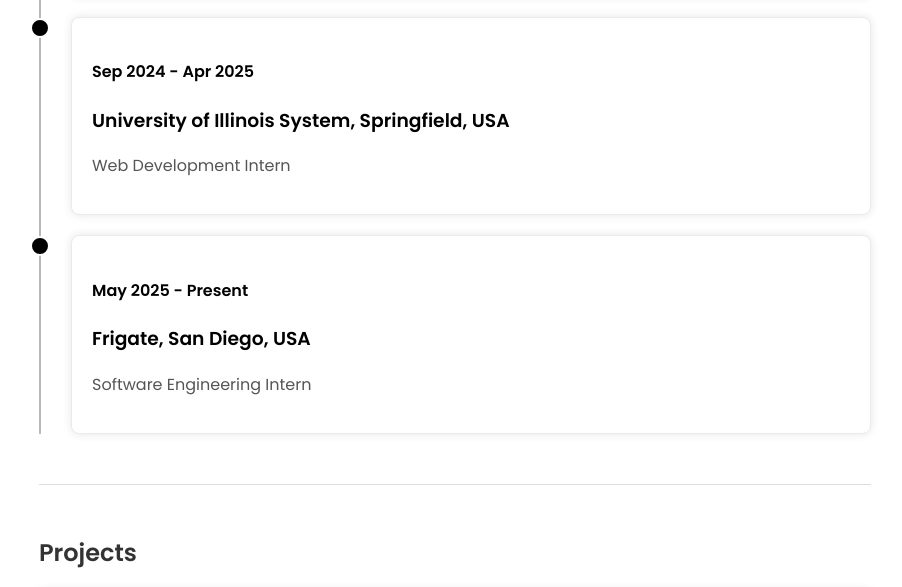
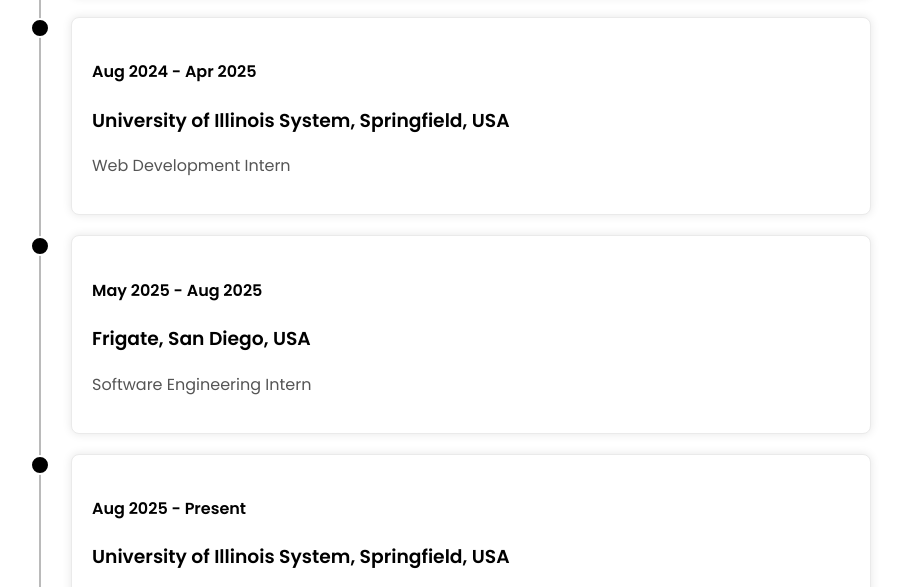
Before and after one commit to varunmedi/varunmedi.github.io, a plain HTML site: page index.html in a window 1280 px wide. Shown: the part 2135-2722 px from the top of the page, without its empty margins (185-1087 px from the left). Drawn offline with Linux system fonts and the light colour scheme.

Commit message:
Update index.html

```diff
--- a/index.html
+++ b/index.html
@@ -118,15 +118,21 @@
                     </div>
 
                     <div class="box">
-                        <h4>Sep 2024 - Apr 2025</h4>
+                        <h4>Aug 2024 - Apr 2025</h4>
                         <h3>University of Illinois System, Springfield, USA</h3>
                         <p>Web Development Intern</p>
                     </div>
 
                     <div class="box">
-                        <h4>May 2025 - Present</h4>
+                        <h4>May 2025 - Aug 2025</h4>
                         <h3>Frigate, San Diego, USA</h3>
                         <p>Software Engineering Intern</p>
+                    </div>
+
+                    <div class="box">
+                        <h4>Aug 2025 - Present</h4>
+                        <h3>University of Illinois System, Springfield, USA</h3>
+                        <p>Digital Accessibility Remediation Specialist</p>
                     </div>
                 </div>
             </section>
```
